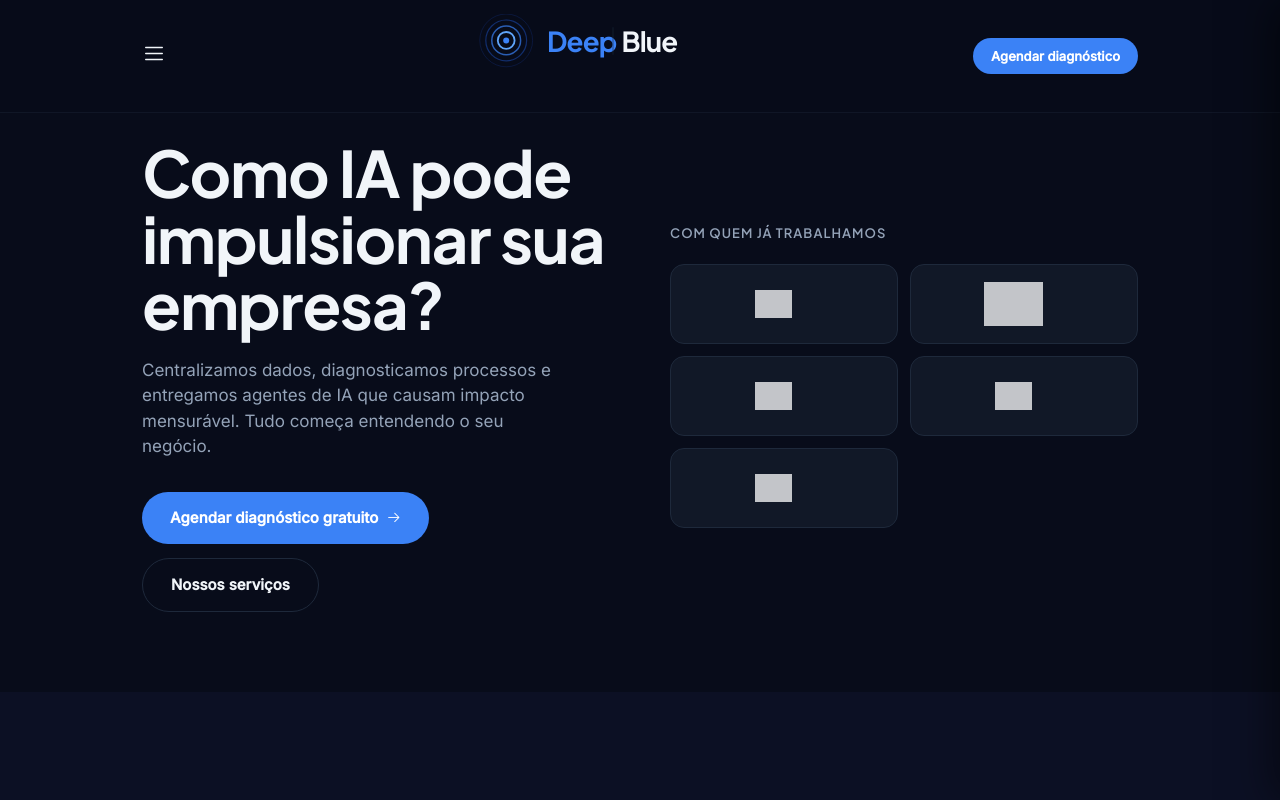
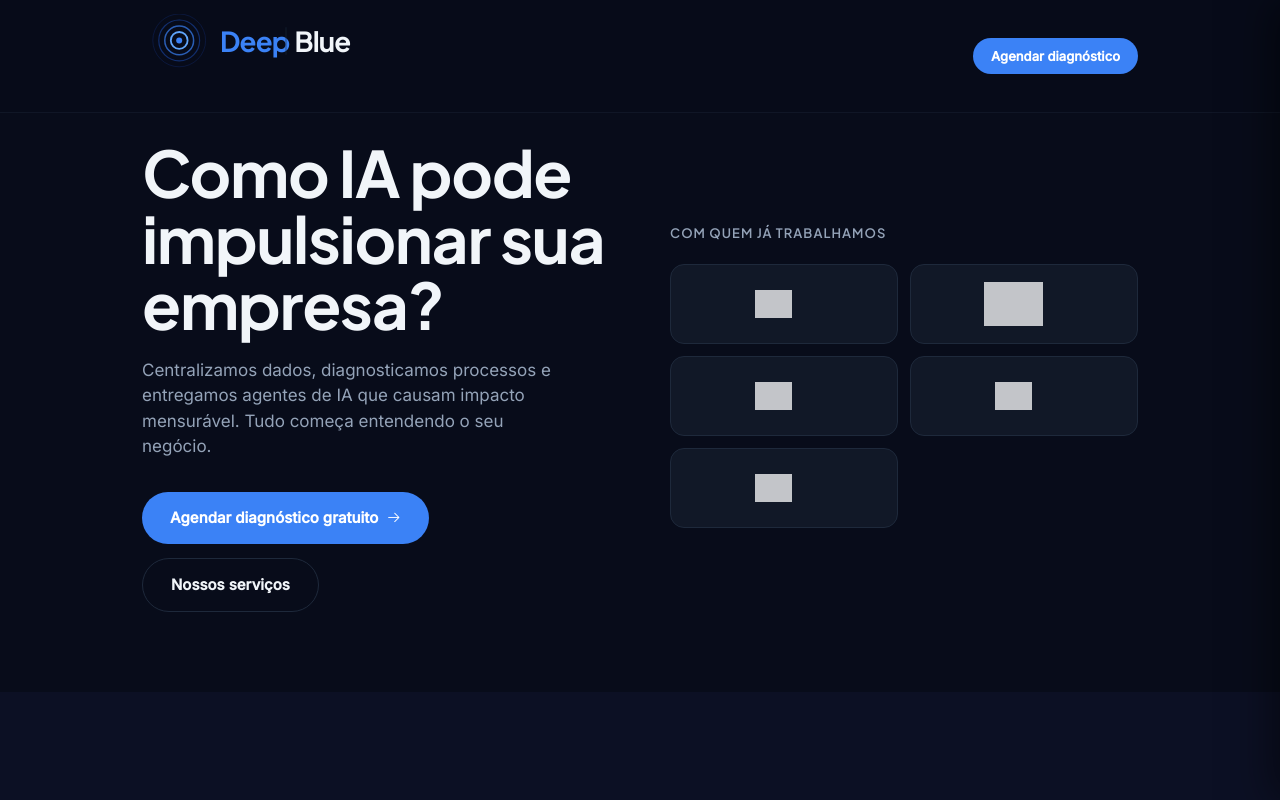
Before and after one commit to CidLucas/deepblue-site, a plain HTML site: page index.html in a window 1280 px wide. Shown: the top 800 px of the page. Drawn offline with nearby package versions, Linux system fonts and the light colour scheme; grey boxes are pictures that could not be loaded.

Commit message:
fix: hamburger escondido no desktop (display:none após all:unset) + gap na nav

```diff
--- a/index.html
+++ b/index.html
@@ -25,7 +25,7 @@ body{background:var(--bg);color:var(--ts);font-family:var(--font-b);font-size:16
 
 /* NAV */
 nav{position:fixed;top:0;left:0;right:0;z-index:50;background:rgba(8,12,26,.85);backdrop-filter:blur(14px);border-bottom:1px solid rgba(30,41,59,.4)}
-.nav-inner{max-width:var(--max);margin:0 auto;display:flex;align-items:center;justify-content:space-between;padding:14px 32px}
+.nav-inner{max-width:var(--max);margin:0 auto;display:flex;align-items:center;justify-content:space-between;padding:14px 32px;gap:16px}
 .nav-links{display:flex;gap:28px;list-style:none;align-items:center}
 .nav-links a{color:var(--ts);font-size:14px;font-weight:500;text-decoration:none;transition:color .2s}
 .nav-links a:hover{color:var(--text)}
@@ -33,7 +33,7 @@ nav{position:fixed;top:0;left:0;right:0;z-index:50;background:rgba(8,12,26,.85);
 .nav-cta:hover{background:var(--ah);color:#fff}
 .nav-logo{height:84px;width:auto;flex-shrink:0}
 .footer-logo{height:32px;width:auto}
-.nav-toggle{display:none;all:unset;cursor:pointer;width:40px;height:40px;border-radius:8px;align-items:center;justify-content:center;color:var(--text);font-size:24px;transition:background .2s}
+.nav-toggle{all:unset;display:none;cursor:pointer;width:40px;height:40px;border-radius:8px;align-items:center;justify-content:center;color:var(--text);font-size:24px;transition:background .2s}
 .nav-toggle:hover{background:rgba(255,255,255,.06)}
 
 /* SECTIONS */
```
